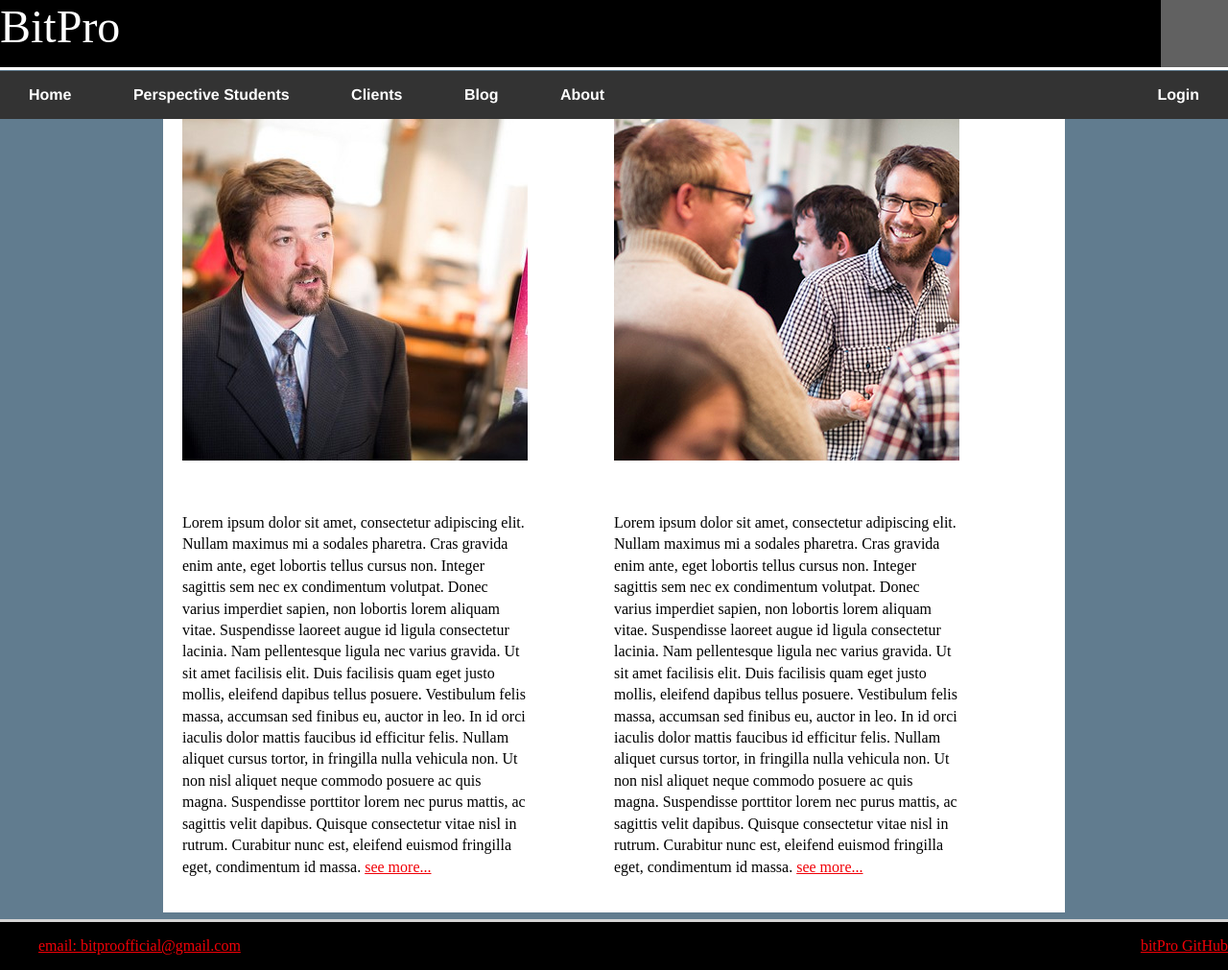
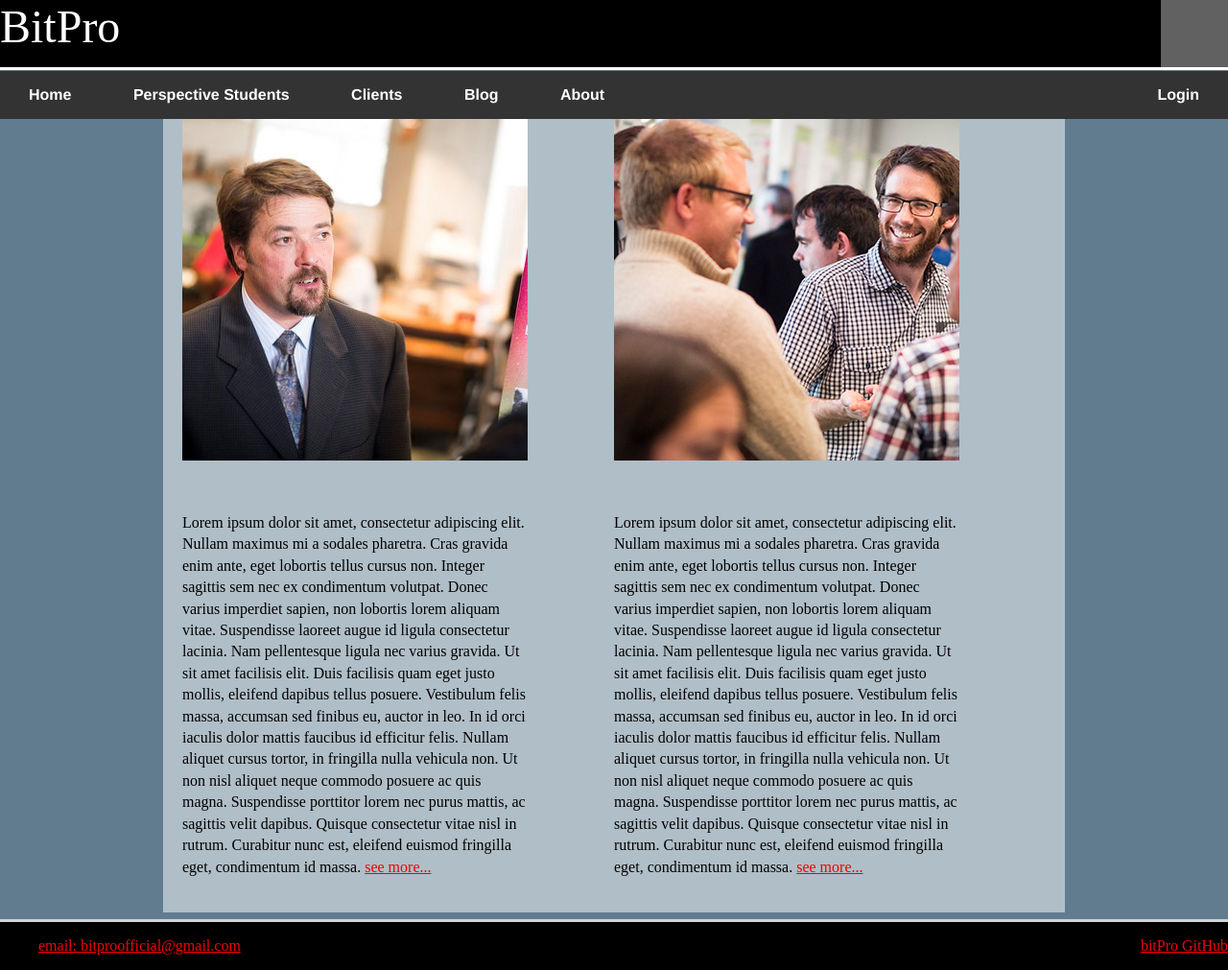
Before and after one commit to bit-Pro/bit-pro.github.io, a Jekyll site: the page built from index.html, in a window 1280 px wide and 1011 px high. Shown: the whole window at 96% size. Built offline with Jekyll 4.4.1, drawn with Linux system fonts in a browser that asks for light colours; grey boxes are pictures that could not be loaded.

Commit message:
Added the rgba transparency on the container

```diff
--- a/css/main.css
+++ b/css/main.css
@@ -93,7 +93,7 @@ footer {
 }
 
 .container {
-	background-color:white;
+	background-color:rgba(255, 255, 255, 0.5);
 	width: 900px;
 	margin: 0 auto;
 	margin-top: 60px;
```
